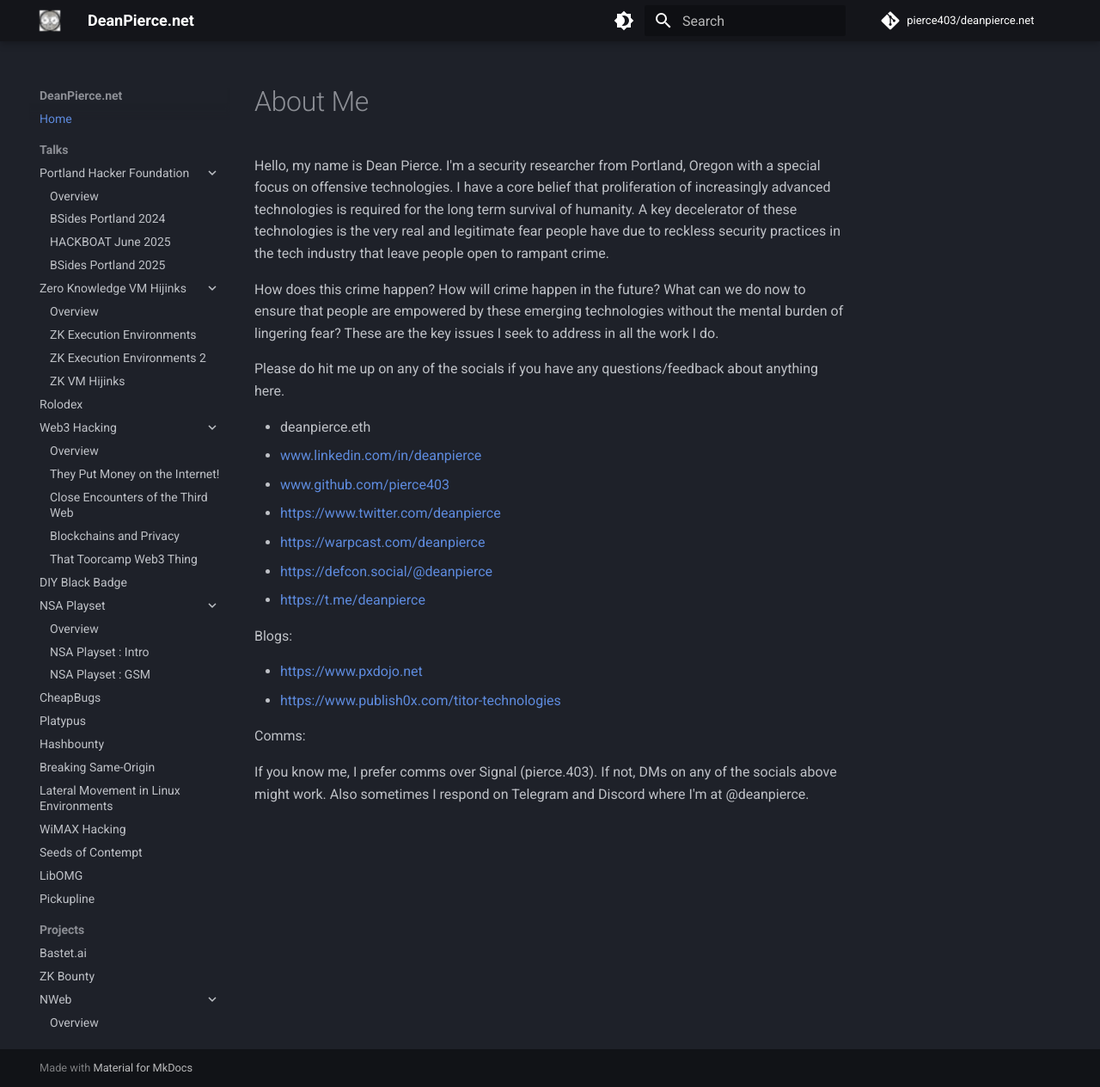
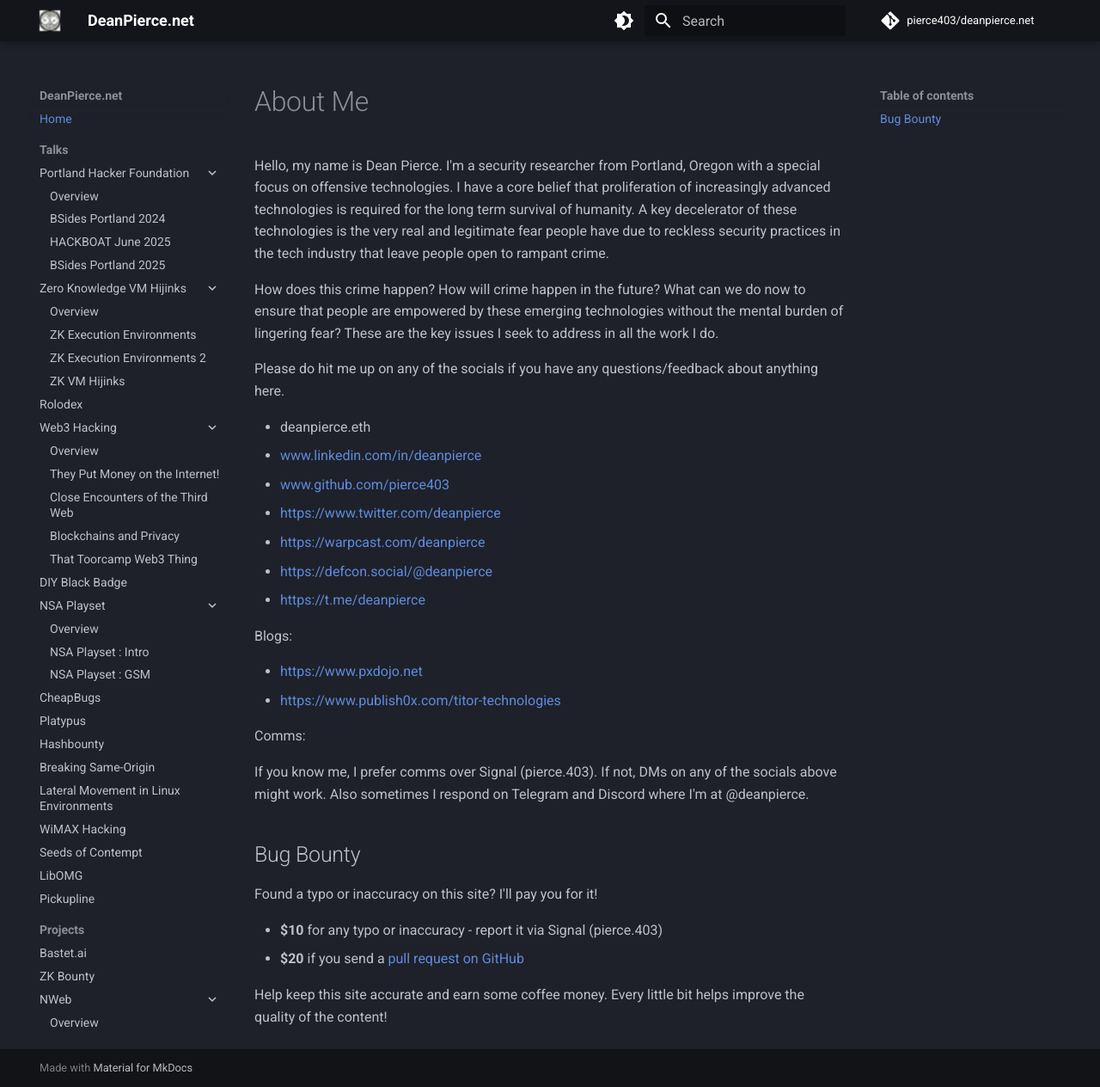
Before and after one commit to pierce403/deanpierce.net, an MkDocs documentation site: the page built from docs/index.md, in a window 1280 px wide and 1264 px high. Shown: the whole window at 86% size. Built offline with MkDocs 1.6.1 and Material for MkDocs 9.7.7, drawn with Linux system fonts in a browser that asks for light colours; comment, search, counter and statistics services are not loaded.

Commit message:
Add bug bounty section to landing page: $10 for typos, $20 for pull requests

```diff
--- a/docs/index.md
+++ b/docs/index.md
@@ -27,4 +27,13 @@ Blogs:
 
 Comms:
 
-If you know me, I prefer comms over Signal (pierce.403). If not, DMs on any of the socials above might work. Also sometimes I respond on Telegram and Discord where I'm at @deanpierce.&#x20;
+If you know me, I prefer comms over Signal (pierce.403). If not, DMs on any of the socials above might work. Also sometimes I respond on Telegram and Discord where I'm at @deanpierce.
+
+## Bug Bounty
+
+Found a typo or inaccuracy on this site? I'll pay you for it!
+
+* **$10** for any typo or inaccuracy - report it via Signal (pierce.403)
+* **$20** if you send a [pull request on GitHub](https://github.com/pierce403/deanpierce.net)
+
+Help keep this site accurate and earn some coffee money. Every little bit helps improve the quality of the content!
```
